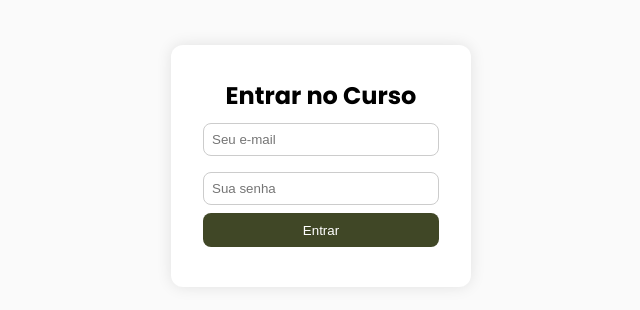
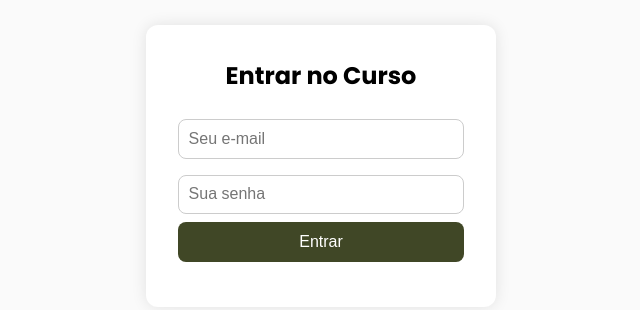
Before and after one commit to Isadora-Correa/EstudioElianePereira, a plain HTML site: page login.html in a window 1280 px wide. Shown: the part 234-544 px from the top of the page, without its empty margins (319-959 px from the left). Drawn offline with Linux system fonts and the light colour scheme.

Commit message:
arrumando bugs

```diff
--- a/login.html
+++ b/login.html
@@ -1,12 +1,18 @@
-<!-- login.html -->
 <!DOCTYPE html>
 <html lang="pt-BR">
 <head>
     <meta charset="UTF-8">
+    <meta name="viewport" content="width=device-width, initial-scale=1.0">
     <title>Login - Estúdio Eliane Pereira</title>
     <link rel="stylesheet" href="style.css">
     <style>
-        @import url('https://fonts.googleapis.com/css2?family=Poppins:ital,wght@0,100;0,200;0,300;0,400;0,500;0,600;0,700;0,800;0,900;1,100;1,200;1,300;1,400;1,500;1,600;1,700;1,800;1,900&display=swap');
+        @import url('https://fonts.googleapis.com/css2?family=Poppins:wght@300;400;600&display=swap');
+
+        * {
+            margin: 0;
+            padding: 0;
+            box-sizing: border-box;
+        }
 
         body {
             font-family: 'Poppins', sans-serif;
@@ -14,6 +20,7 @@
             justify-content: center;
             align-items: center;
             height: 100vh;
+            padding: 1rem;
             background-color: #fafafa;
         }
 
@@ -22,35 +29,44 @@
             padding: 2rem;
             border-radius: 12px;
             box-shadow: 0 0 15px rgba(0,0,0,0.1);
-            width: 300px;
+            width: 100%;
+            max-width: 350px;
         }
 
         .login-box h2 {
             text-align: center;
+            margin-bottom: 1rem;
         }
 
         .login-box input {
             width: 100%;
             margin: 0.5rem 0;
-            padding: 0.5rem;
+            padding: 0.6rem;
             border: 1px solid #ccc;
             border-radius: 8px;
+            font-size: 1rem;
         }
 
         .login-box button {
             width: 100%;
-            padding: 0.6rem;
+            padding: 0.7rem;
             background-color: #404726;
             color: white;
             border: none;
             border-radius: 8px;
             cursor: pointer;
+            font-size: 1rem;
+        }
+
+        .login-box button:hover {
+            background-color: #333b1f;
         }
 
         .error {
             color: red;
             text-align: center;
-            margin-top: 0.5rem;
+            margin-top: 0.8rem;
+            font-size: 0.9rem;
         }
     </style>
 </head>
```
